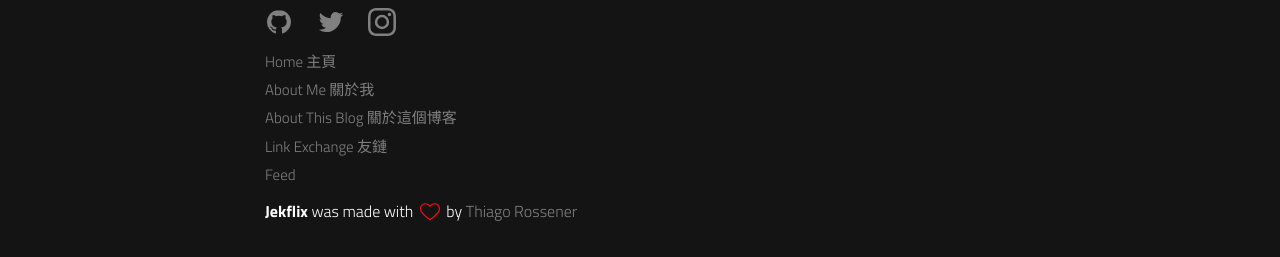
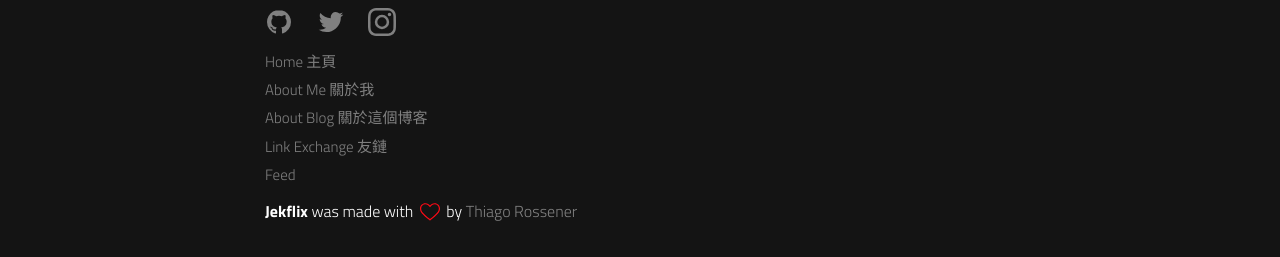
Before and after one commit to CWKSC/CWKSC.github.io_backup, a Jekyll site: the page built from index.html, in a window 1280 px wide and 931 px high. Shown: the part 671-928 px from the top of the window. Built offline with Jekyll 4.4.1, drawn with Linux system fonts in a browser that asks for light colours; a script that is not in the unit is left out.

Commit message:
Update _config.yml

```diff
--- a/_config.yml
+++ b/_config.yml
@@ -16,7 +16,7 @@ menu:
     url: /
   - title: About Me 關於我
     url: /about_me
-  - title: About This Blog 關於這個博客
+  - title: About Blog 關於這個博客
     url: /about_this_blog
 #  - title: Contact
 #    url: /contact
```
